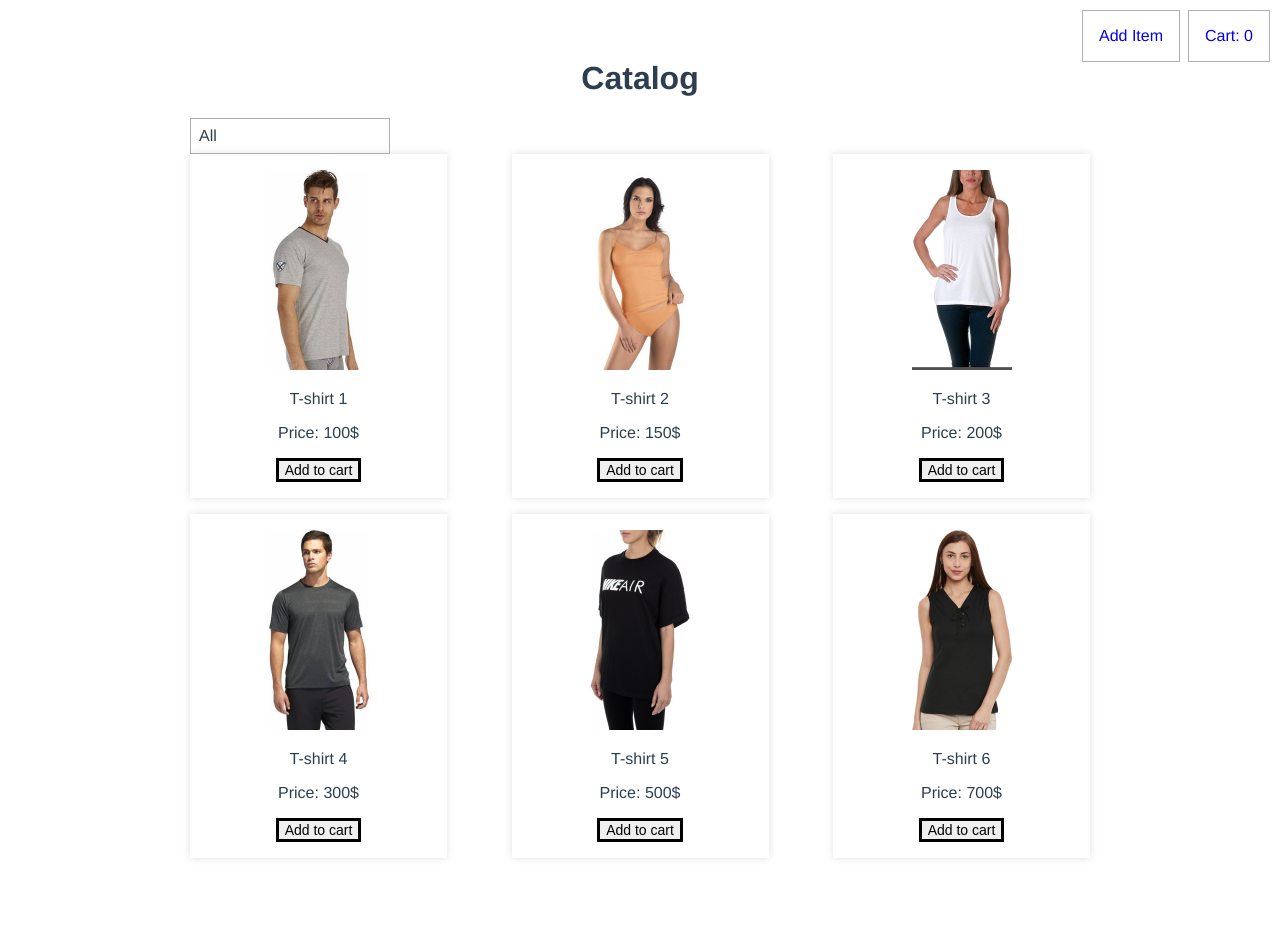
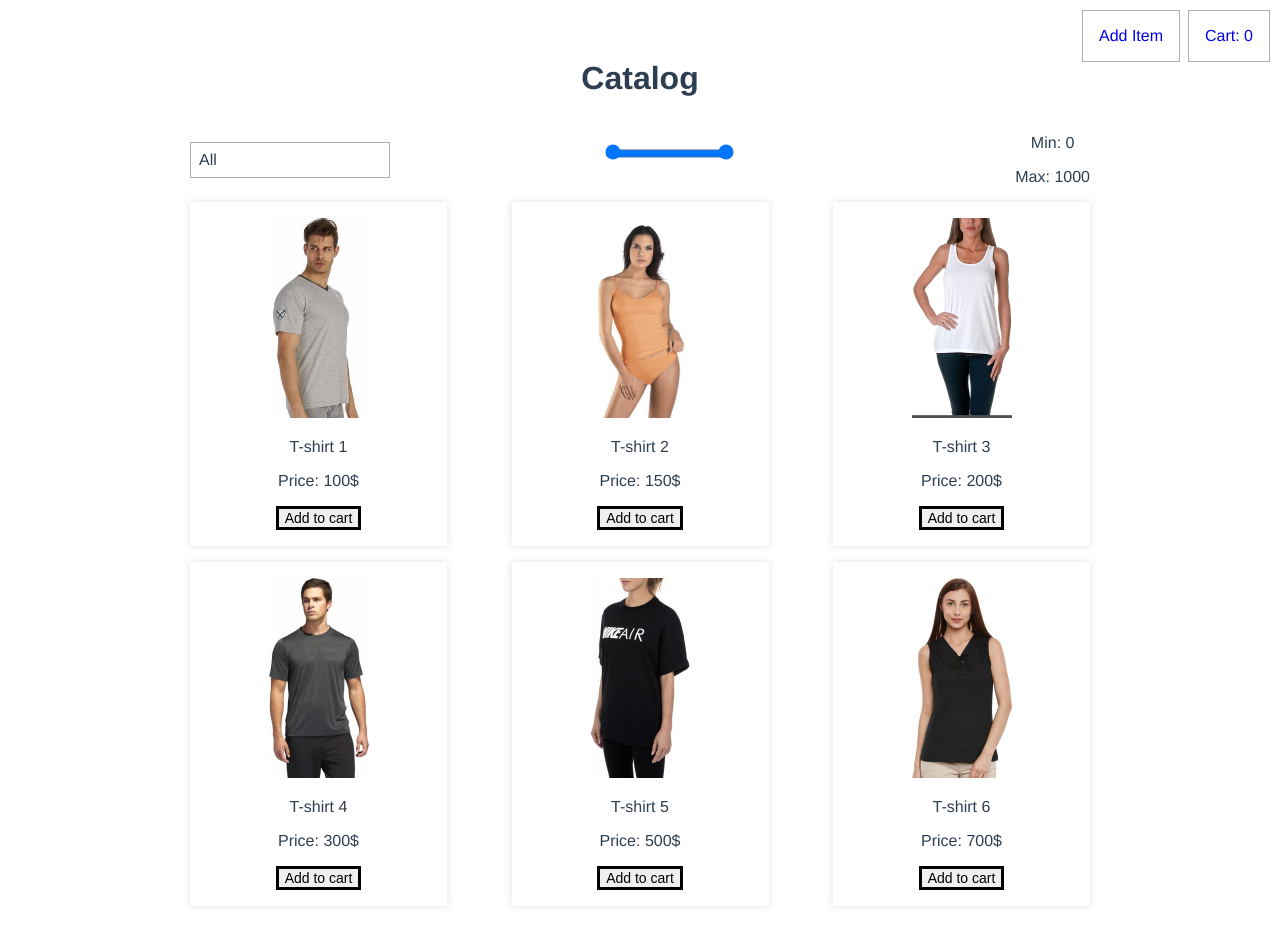
Before and after one commit to NikitaMashko/Online-Shop, a Vue app: page /#/ in a window 1280 px wide. Before the commit the page ends 882 px from the top, so only its background shows below. Built offline with nearby package versions, Linux system fonts and the light colour scheme; data requests are answered from the project's data file.

Commit message:
add range sliders

```diff
--- a/src/components/v-catalog.vue
+++ b/src/components/v-catalog.vue
@@ -7,11 +7,35 @@
       <div class="v-catalog-link-to-cart">Cart: {{CART.length}}</div>
     </router-link>
     <h1>Catalog</h1>
-    <v-category
-        :categories="categories"
-        @select="sortByCategory"
-        :category="category"
-    />
+    <div class="filters">
+      <v-category
+          :categories="categories"
+          @select="sortByCategory"
+          :category="category"
+      />
+      <div class="range-slider">
+        <input
+            type="range"
+            min="0"
+            max="1000"
+            step="10"
+            v-model="minPrice"
+            @change="setChangeSlider"
+        >
+        <input
+            type="range"
+            min="0"
+            max="1000"
+            step="10"
+            v-model="maxPrice"
+            @change="setChangeSlider"
+        >
+      </div>
+      <div class="range-values">
+        <p>Min: {{minPrice}}</p>
+        <p>Max: {{maxPrice}}</p>
+      </div>
+    </div>
       <div class="v-catalog-list">
         <v-catalog-item
             v-for="product in filteredProducts"
@@ -47,7 +71,9 @@ export default {
         {name: 'Category 6', id: 6, value: 6}
       ],
       category: 'All',
-      sortedProducts: []
+      sortedProducts: [],
+      minPrice: 0,
+      maxPrice: 1000
     }
   },
   computed: {
@@ -72,14 +98,25 @@ export default {
       this.ADD_TO_CART(data)
     },
     sortByCategory(category) {
-      this.sortedProducts = []
       let vm = this
-      this.PRODUCTS.map(function (item) {
-        if (item.category === category.id) {
-          vm.sortedProducts.push(item)
-        }
+      this.sortedProducts = [...this.PRODUCTS]
+      this.sortedProducts = this.sortedProducts.filter(function (item) {
+        return item.price >= vm.minPrice && item.price <= vm.maxPrice
       })
-      this.category = category.name
+      if (category) {
+        this.sortedProducts = this.sortedProducts.filter(function (e) {
+          vm.category = category.name
+          return e.category === category.id
+        })
+      }
+    },
+    setChangeSlider() {
+      if (this.minPrice > this.maxPrice) {
+        let tmp = this.maxPrice
+        this.maxPrice = this.minPrice
+        this.minPrice = tmp
+      }
+      this.sortByCategory()
     }
   },
   mounted() {
@@ -87,6 +124,7 @@ export default {
     .then((response => {
       if (response.data) {
         console.log('Data arrived!')
+        this.sortByCategory()
       }
     }))
   }
@@ -116,4 +154,30 @@ export default {
   padding: 16px;
   border: solid 1px #aeaeae;
 }
+
+.filters {
+  display: flex;
+  justify-content: space-between;
+  align-items: center;
+}
+
+.range-slider {
+  width: 200px;
+  margin: auto 16px;
+  text-align: center;
+  position: relative;
+}
+
+.range-slider svg, .range-slider input[type=range] {
+  position: absolute;
+  left: 0;
+  bottom: 0;
+}
+
+input[type=range]::-webkit-slider-thumb {
+  z-index: 2;
+  position: relative;
+  top: 2px;
+  margin-top: -7px;
+}
 </style>
```
